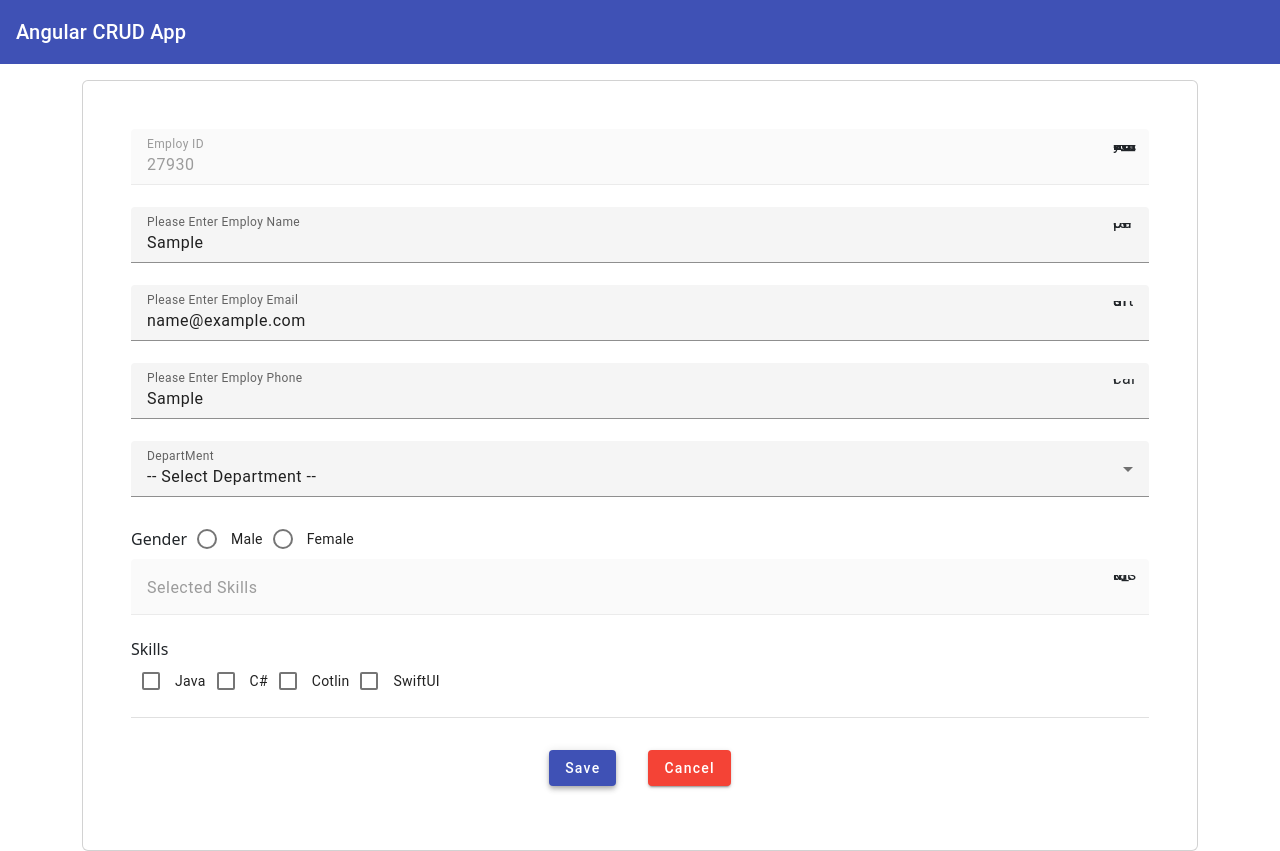
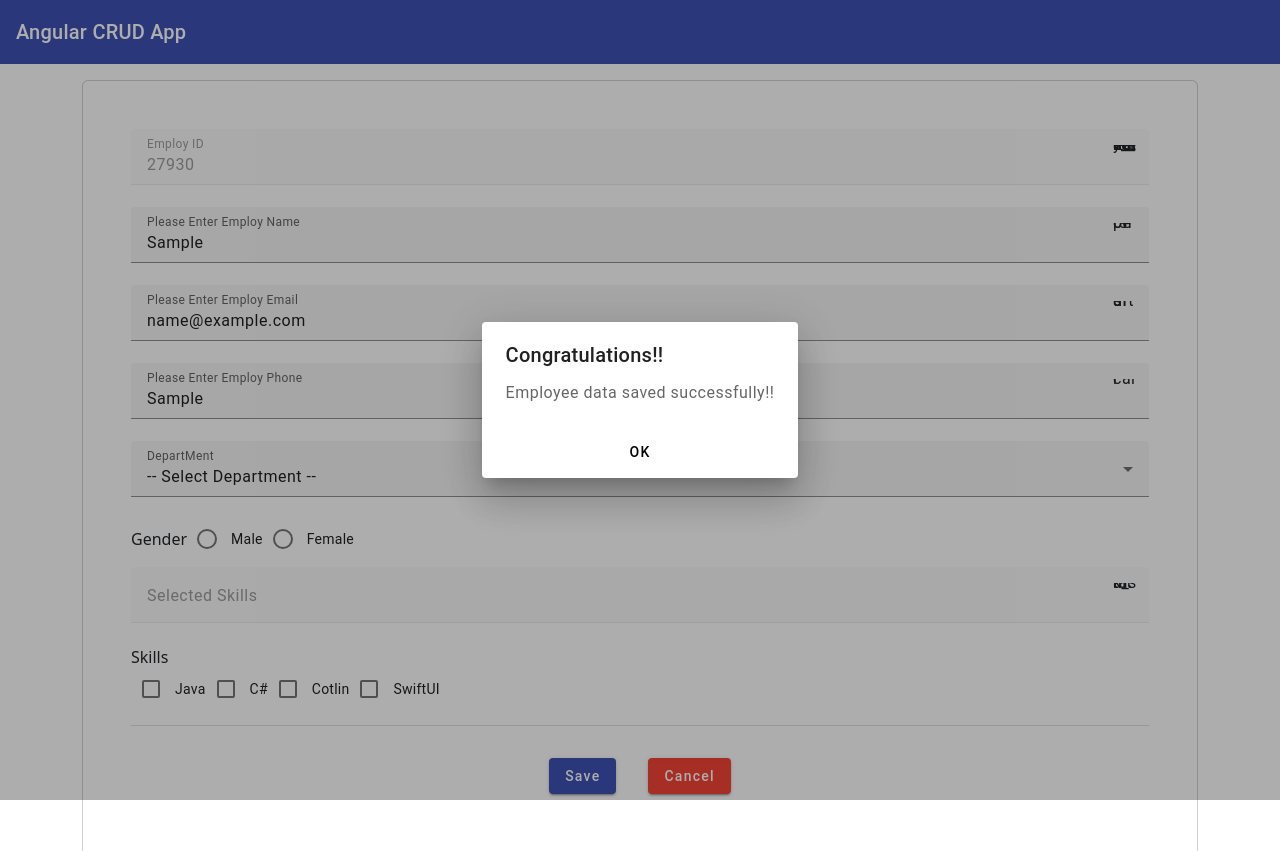
Before and after one commit to Rajveer123/angular-crud-and-snap-save-app, an Angular app: page /employ in a window 1280 px wide. Both pictures are taken after typing "Sample", "name@example.com", "Sample" into the empty fields and a click on the button "Save". After the commit the page ends 800 px from the top, so only its background shows below. Built offline with nearby package versions, Linux system fonts and the light colour scheme.

Commit message:
Custmized the confirm dialog alert

```diff
--- a/src/app/components/confirmation-dialog/confirmation-dialog.component.html
+++ b/src/app/components/confirmation-dialog/confirmation-dialog.component.html
@@ -4,7 +4,11 @@
 </mat-dialog-content>
 <mat-dialog-actions>
   <div class="button-container">
-  <button mat-button mat-dialog-close (click)="handleButtonClick('cancel')">Cancel</button>
-  <button mat-button mat-dialog-close (click)="handleButtonClick('confirm')" cdkFocusInitial>Confirm</button>
+  @if(data.showBothButtons) {
+    <button mat-button mat-dialog-close (click)="handleButtonClick('cancel')">Cancel</button>
+    <button mat-button mat-dialog-close (click)="handleButtonClick('confirm')" cdkFocusInitial>Confirm</button>
+  }@else {
+    <button mat-button mat-dialog-close (click)="handleButtonClick('confirm')" cdkFocusInitial>OK</button>
+  }
   </div>
 </mat-dialog-actions>
--- a/src/app/components/confirmation-dialog/confirmation-dialog.component.ts
+++ b/src/app/components/confirmation-dialog/confirmation-dialog.component.ts
@@ -24,7 +24,7 @@ import { Router } from '@angular/router';
 export class ConfirmationDialogComponent {
   constructor(private router : Router,
     public dialogRef: MatDialogRef<ConfirmationDialogComponent>,
-    @Inject(MAT_DIALOG_DATA) public data: { message: string, title: string, navigationPath : string },
+    @Inject(MAT_DIALOG_DATA) public data: { message: string, title: string, navigationPath : string , showBothButtons : boolean},
   ) {}
   handleButtonClick(actionType: string){
     if(actionType === 'confirm'){
--- a/src/app/components/employ/employ.component.html
+++ b/src/app/components/employ/employ.component.html
@@ -1,6 +1,6 @@
 <div class="container">
     <div class="card p-5 mt-3">
-        <form>
+        <form #employeeForm="ngForm" (ngSubmit)="saveEmployee(employeeForm)">
             <mat-form-field appearance="fill">
                 <mat-label>Employ ID</mat-label>
                 <input matInput placeholder="ID" name="employeeId" [(ngModel)]="employee.employeeId" disabled="true" />
@@ -23,7 +23,7 @@
             <mat-form-field appearance="fill">
                 <mat-label>Please Enter Employ Phone</mat-label>
                 <input matInput placeholder="Phone"  name="employeeContactNumber"
-                    [(ngModel)]="employee.employeeContactNumber" />
+                    [(ngModel)]="employee.employeeContactNumber" maxlength="10"/>
                 <mat-icon matSuffix>call</mat-icon>
             </mat-form-field>
 
@@ -49,16 +49,16 @@
                 </mat-radio-group>
             </section>
 
-            <mat-form-field appearance="fill">
+            <mat-form-field appearance="fill" class="mt-2">
                 <mat-label>Selected Skills</mat-label>
-                <input matInput placeholder="Selected Skills" name="skillsTextField" [value]="employee.employeeSkills"
+                <input matInput placeholder="Selected Skills" name="employeeSkills" [value]="employee.employeeSkills"
                     disabled="true" />
                 <mat-icon matSuffix>task_alt</mat-icon>
             </mat-form-field>
 
             <div>
                 <label>Skills</label>
-                <section class="example-section" name="employeeSkills">
+                <section class="example-section">
                     @for(skill of skills; track skill) {
                     <mat-checkbox class="example-margin" [checked]="skill.checked" (change)="onCheckBoxChange(skill)">{{
                         skill.name }}</mat-checkbox>
@@ -67,7 +67,7 @@
             </div>
             <mat-divider class="container mt-3" />
             <div class="text-center mt-3">
-                <button mat-raised-button color="primary" class="m-3" (click)="saveEmployee()" type="submit">
+                <button mat-raised-button color="primary" class="m-3" type="submit">
                     Save
                 </button>
                 <button mat-raised-button color="warn" class="m-3" (click)="handleCancel()" type="button">
--- a/src/app/components/employ/employ.component.ts
+++ b/src/app/components/employ/employ.component.ts
@@ -5,7 +5,7 @@ import { MatInputModule } from '@angular/material/input';
 import { MatSelectModule } from '@angular/material/select';
 import { Employee, Skills} from '../../models/employ.model';
 import { CommonModule } from '@angular/common';
-import { FormGroup, FormGroupName, FormsModule } from '@angular/forms';
+import { FormsModule, NgForm } from '@angular/forms';
 import { MatCheckboxModule } from '@angular/material/checkbox';
 import { MatRadioModule } from '@angular/material/radio';
 import { MatDividerModule } from '@angular/material/divider';
@@ -14,6 +14,7 @@ import { DepartmentType, DepartmentTypeToNameMapping, Gender } from '../../enums
 import { Router } from '@angular/router';
 import { ConfirmationDialogComponent } from '../confirmation-dialog/confirmation-dialog.component';
 import { MatDialog } from '@angular/material/dialog';
+import { EmployService } from '../../sevices/employ.service';
 @Component({
   selector: 'app-employ',
   imports: [
@@ -29,12 +30,10 @@ export class EmployComponent implements OnInit {
   public departmentTypeToNameMapping = DepartmentTypeToNameMapping;
   public departmentTypes = Object.values(DepartmentType);
   public genderTypes = Object.values(Gender);
-  selectedDepartment: string = '';
-  //selectedGender: string = '';
-  //selectedSkillValues = '';
   selectedSkills: Skills[] = [];
   skills:Skills[] = [];
   employee: Employee = {
+    //Passing random ID to employee
     employeeId: Math.floor(Math.random() * 100000),
     employeeName: '',
     employeeEmailAdress: '',
@@ -43,33 +42,33 @@ export class EmployComponent implements OnInit {
     employeeDepartment: this.departmentTypes[0],
     employeeSkills: ''
   }
-  constructor(private route: Router) { }
+  constructor(private route: Router, private services : EmployService) { }
   ngOnInit(): void {
-    //this.selectedDepartment = this.departmentTypes[0];
     this.skills.push({name : 'Java', id:0, checked : false});
     this.skills.push({name : 'C#', id:1, checked : false});
     this.skills.push({name : 'Cotlin', id:3, checked : false});
     this.skills.push({name : 'SwiftUI', id:2, checked : false});
   }
-  saveEmployee() {
-    console.log(JSON.stringify(this.employee));
-  }
-  openConfirmDialogPopup(enterAnimationDuration: string, exitAnimationDuration: string): void {
+  saveEmployee(type : NgForm) {
+    this.services.addEmployee(this.employee);
+    //Open Confirm DialogPopup after Save Employee and Navigate user to Home page
+    this.openConfirmDialogPopup('0ms', '0ms', 'Congratulations!!', 'Employee data saved successfully!!','/');
+   }
+  openConfirmDialogPopup(enterAnimationDuration: string, exitAnimationDuration: string, title: string, message:string, navigationPath:string, showBothButtons : boolean = false): void {
     this.dialog.open(ConfirmationDialogComponent, {
       enterAnimationDuration,
       exitAnimationDuration,
-      data: { title: 'Please Confirm', message: 'Would you like to cancel process ?', navigationPath: '/' }
+     data: { title: title, message: message, navigationPath: navigationPath, showBothButtons}
     });
   }
   handleCancel() {
     //Open Confirm DialogPopup on cancel
-    this.openConfirmDialogPopup('0ms', '0ms')
+    this.openConfirmDialogPopup('0ms', '0ms', 'Please Confirm', 'Would you like to cancel process ?','/', true)
   }
   onCheckBoxChange(event : Skills){
     this.selectedSkills = this.selectedSkills.some(skill => skill.id === event.id)
     ? this.selectedSkills.filter(skill => skill.id !== event.id)
     : [...this.selectedSkills, { ...event, checked: true }];
-
-  this.employee.employeeSkills = this.selectedSkills.map(skill => skill.name).join(', ');
+    this.employee.employeeSkills = this.selectedSkills.map(skill => skill.name).join(', ');
 }
 }
```
